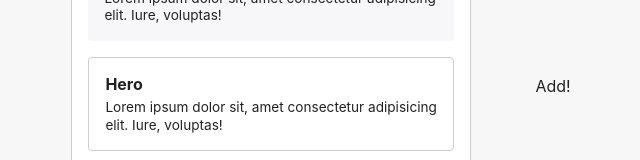
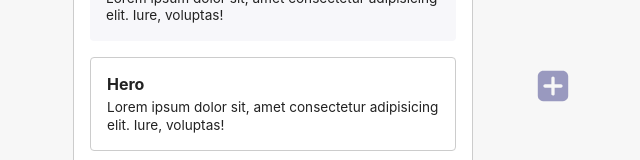
Before and after one commit to JoepSnijders/priority-guides, a Nuxt app in the folder app/: page / in a window 1280 px wide. Shown: the part 156-316 px from the top of the page, without its empty margins (367-1007 px from the left). Built offline with nearby package versions, Linux system fonts and the light colour scheme.

Commit message:
style add button

```diff
--- a/app/components/AddButton.vue
+++ b/app/components/AddButton.vue
@@ -1,7 +1,9 @@
 <template>
-  <div class="add-button" @click.prevent="createGuide">
-    Add!
-  </div>
+  <svg class="add-button" @click.prevent="createGuide" viewBox="0 0 100 100">
+    <g>
+      <path d="M80.2 2.5H19.8c-9.6 0-17.3 7.8-17.3 17.3v60.4c0 9.6 7.8 17.3 17.3 17.3h60.4c9.6 0 17.3-7.8 17.3-17.3V19.8c0-9.5-7.8-17.3-17.3-17.3zm-5.3 52.6H55.1v19.8c0 2.8-2.3 5.1-5.1 5.1-1.4 0-2.7-.6-3.6-1.5-.9-.9-1.5-2.2-1.5-3.6V55.1H25.1c-1.4 0-2.7-.6-3.6-1.5-.9-.9-1.5-2.2-1.5-3.6 0-2.8 2.3-5.1 5.1-5.1h19.8V25.1c0-2.8 2.3-5.1 5.1-5.1s5.1 2.3 5.1 5.1v19.8h19.8c2.8 0 5.1 2.3 5.1 5.1s-2.3 5.1-5.1 5.1z" />
+    </g>
+  </svg>
 </template>
 
 <script>
@@ -21,6 +23,15 @@ export default {
 
 <style lang="scss" scoped>
 .add-button {
+  width: 32px;
+  height: 32px;
   cursor: pointer;
+  fill: darken(#F7F7FA, 30%);
+
+  transition: fill .2s ease;
+
+  &:hover {
+    fill: darken(#F7F7FA, 60%);
+  }
 }
 </style>
```
